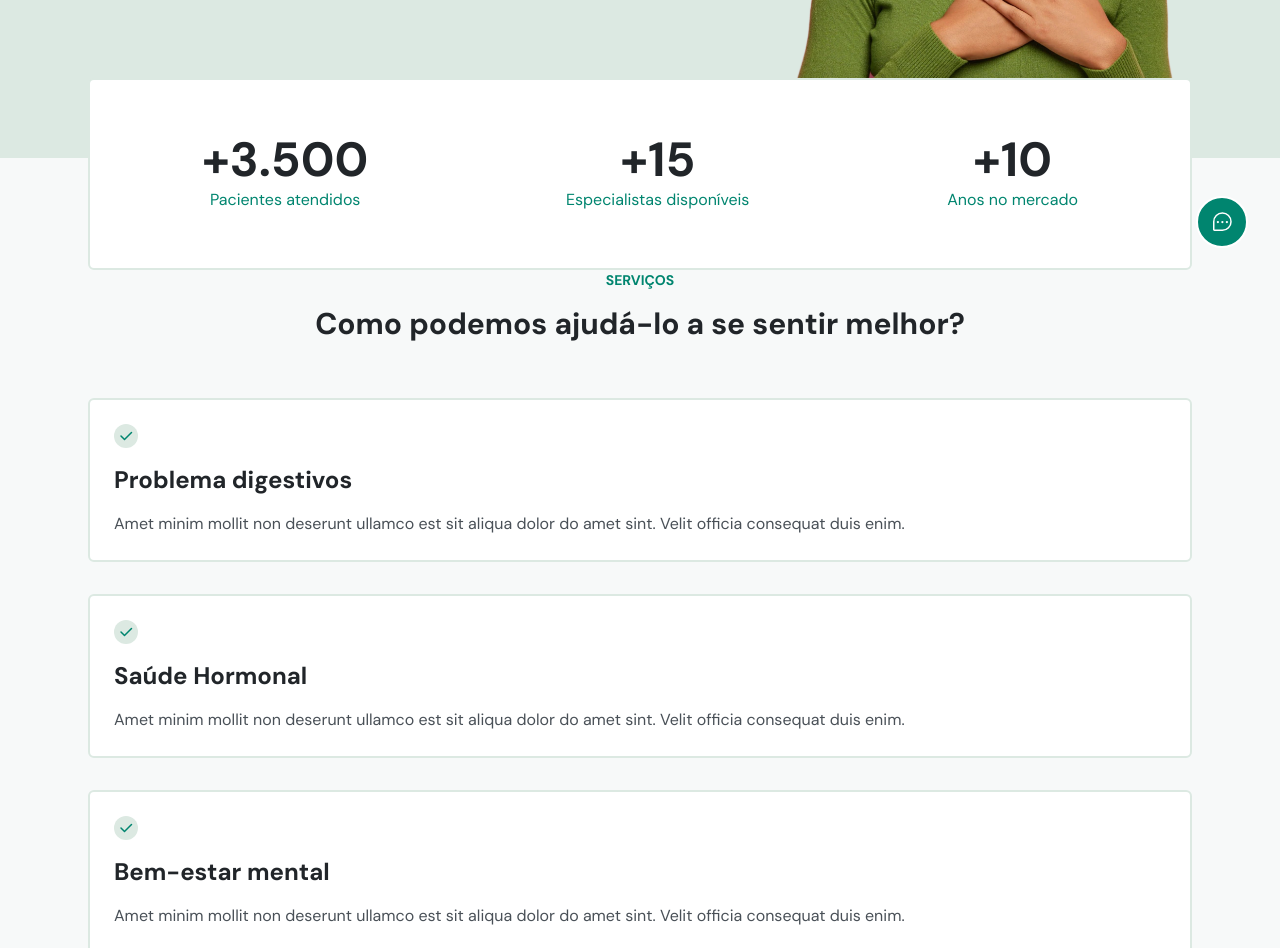
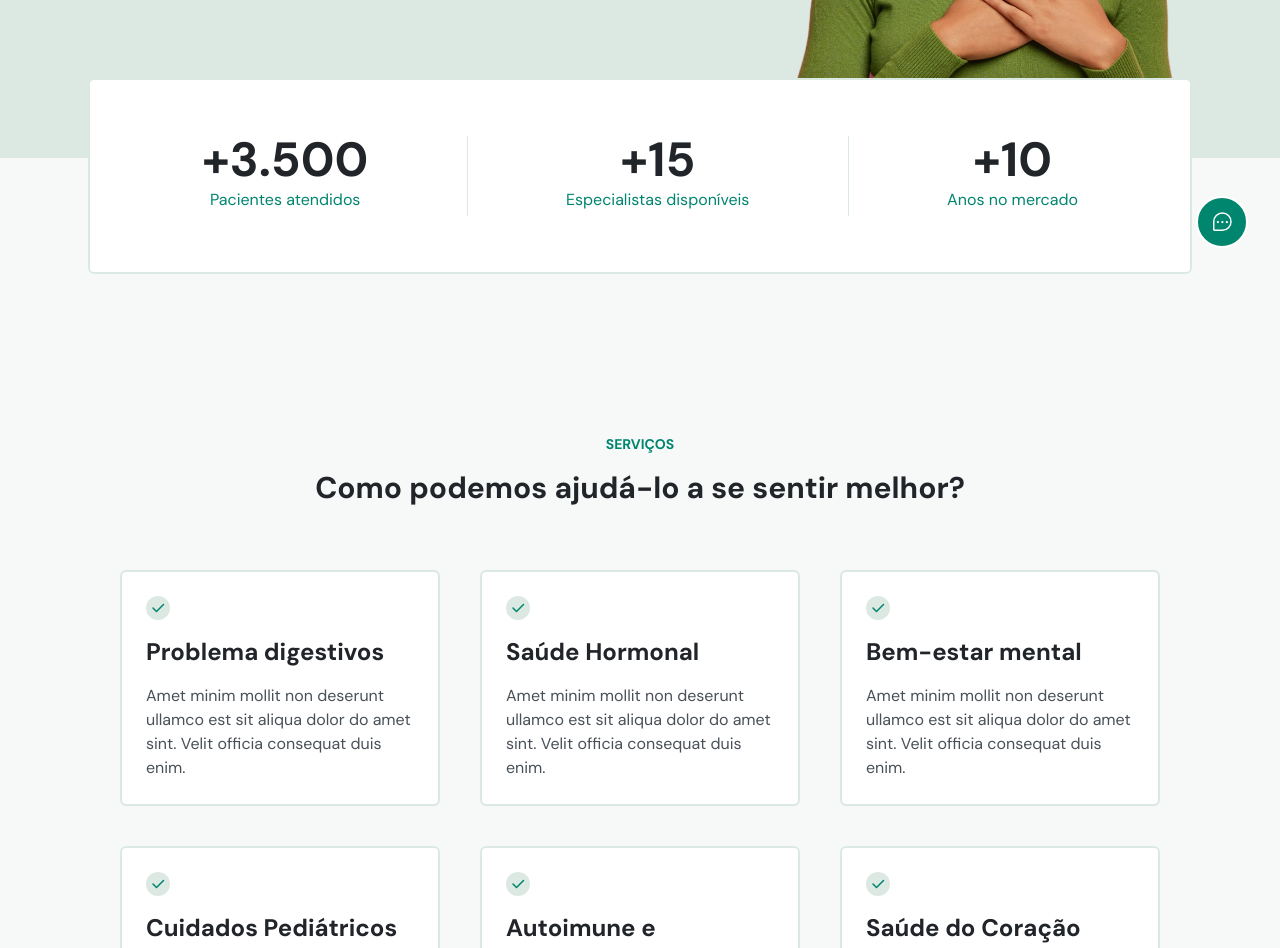
Before and after one commit to BrunoBecoski/NLW-8-Return-Impulse, a React (Vite) app in the folder web/: page / in a window 1280 px wide. Shown: the part 520-1468 px from the top of the page. Built offline with nearby package versions, Linux system fonts and the light colour scheme; no server answers.

Commit message:
Responsividade do Service

```diff
--- a/web/src/components/page/Header.tsx
+++ b/web/src/components/page/Header.tsx
@@ -16,7 +16,7 @@ export function Header() {
         <div className="flex flex-col md:flex-row">
           <div className="flex flex-col items-center md:items-start justify-center text-center md:text-left">
             <h4 className="text-sm font-bold uppercase text-brand-500 mt-10">Boas-vindas a DoctorCare 👋</h4>
-            <h1 className="mt-4 font-bold text-3xl md:text-5xl text-brand-headline" >Assistência médica simplificada para todos</h1>
+            <h1 className="mt-4 font-bold text-3xl md:text-4xl lg:text-5xl text-brand-headline" >Assistência médica simplificada para todos</h1>
             <p className="mt-6 text-lg">Os médicos da DoctorCare vão além dos sintomas para tratar a causa raiz de sua doença e proporcionar uma cura a longo prazo.</p>
 
             <PrimaryButton onClick={handleContact} className="mt-8">
@@ -31,15 +31,17 @@ export function Header() {
           />
         </div>
 
-        <div className="flex flex-col md:flex-row justify-between gap-14 py-10 md:py-14 px-16 md:px-28 w-min md:w-auto mx-auto text-center md:-mt-14 rounded-md bg-brand-50 border-2 border-brand-200">
+        <div className="flex flex-col md:flex-row justify-between gap-14 py-10 md:py-14 px-16 md:px-28 max-w-xs md:max-w-none mx-auto text-center md:-mt-14 rounded-md bg-brand-50 border-2 border-brand-200">
           <div>
             <h3 className="text-5xl font-bold text-brand-headline mb-1">+3.500</h3>
             <p className="text-brand-500">Pacientes atendidos</p>
           </div>
+          <span className="md:h-20 md:w-px bg-brand-200" />
           <div>
             <h3 className="text-5xl font-bold text-brand-headline mb-1">+15</h3>
             <p className="text-brand-500">Especialistas disponíveis</p>
           </div>
+          <span className="md:h-20 md:w-px bg-brand-200" />
           <div>
             <h3 className="text-5xl font-bold text-brand-headline mb-1">+10</h3>
             <p className="text-brand-500">Anos no mercado</p>
--- a/web/src/components/page/Service.tsx
+++ b/web/src/components/page/Service.tsx
@@ -7,7 +7,7 @@ interface CardProps {
 
 function Card({ title, text }: CardProps) {
   return (
-    <div className="flex flex-col gap-4 p-6 rounded-md bg-brand-50 border-2 border-brand-200">
+    <div className="flex flex-col gap-4 p-6 max-w-xs rounded-md bg-brand-50 border-2 border-brand-200">
       <div className="flex justify-center items-center w-6 h-6 rounded-full bg-brand-200">
         <Check weight="bold" className="text-brand-500"/>
       </div>
@@ -19,14 +19,14 @@ function Card({ title, text }: CardProps) {
 
 export function Service() {
   return (
-    <section id="service">
+    <section id="service" className="mt-5 md:mt-20 pt-20 pb-24 md:pb-40">
       <div className="max-w-6xl mx-auto px-6">
-        <header className="px-2 text-center mb-14">
+        <header className="px-2 text-center mb-14 md:mb-16">
           <h4 className="font-bold text-sm uppercase text-brand-500 mb-4">Serviços</h4>
           <h2 className="font-bold text-3xl text-brand-headline">Como podemos ajudá-lo a se sentir melhor?</h2>
         </header>
 
-        <div className="flex flex-col gap-8">
+        <div className="flex flex-wrap justify-center gap-8 md:gap-10">
           <Card
             title="Problema digestivos"
             text="Amet minim mollit non deserunt ullamco est sit aliqua dolor do amet sint. Velit officia consequat duis enim."
@@ -48,7 +48,7 @@ export function Service() {
             text="Amet minim mollit non deserunt ullamco est sit aliqua dolor do amet sint. Velit officia consequat duis enim."
           />
           <Card
-            title="Saúde do Coração digestivos"
+            title="Saúde do Coração"
             text="Amet minim mollit non deserunt ullamco est sit aliqua dolor do amet sint. Velit officia consequat duis enim."
           />
         </div>
```
